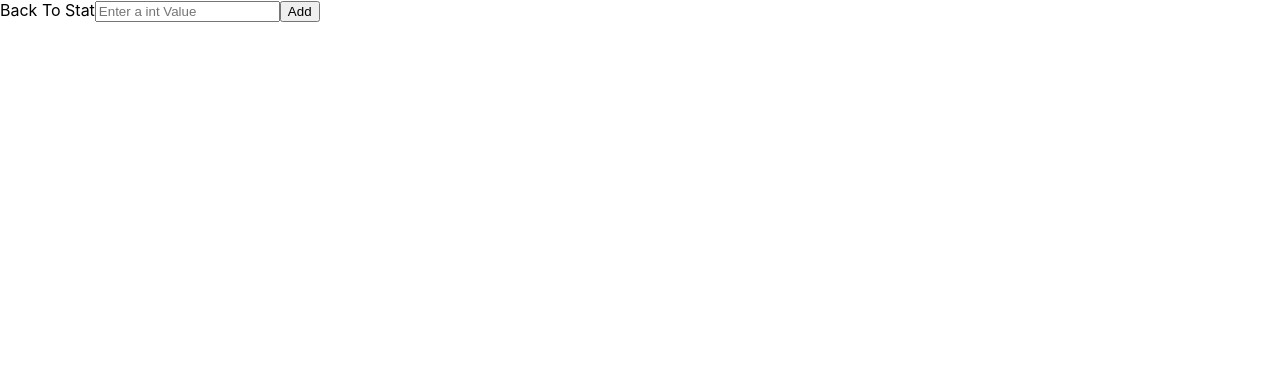
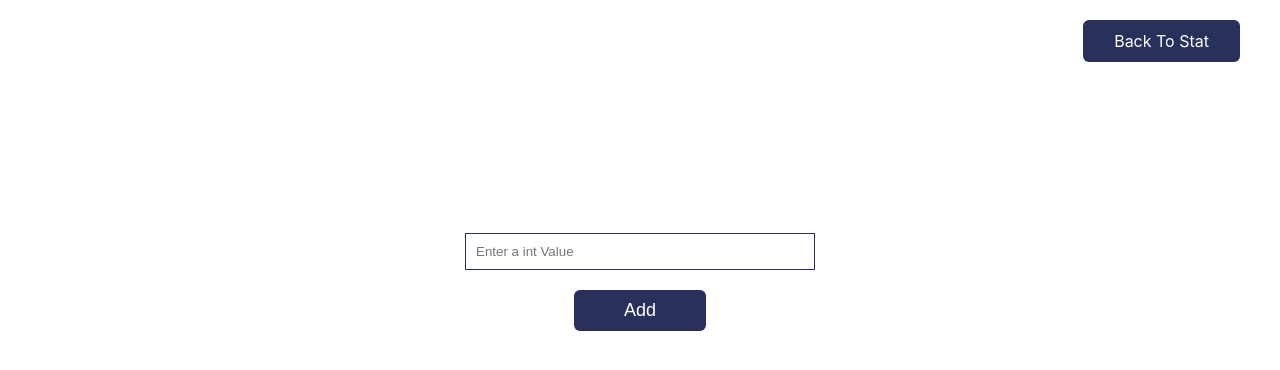
Before and after one commit to tanishgupta-git/nextjs-chart-grid, a Next.js app: page /addevent in a window 1280 px wide. Shown: the top 370 px of the page. Built offline with nearby package versions, Linux system fonts and the light colour scheme.

Commit message:
added basic functionality of tabs and style the addevent page

```diff
--- a/pages/addevent.tsx
+++ b/pages/addevent.tsx
@@ -1,21 +1,40 @@
 import { useState } from 'react';
 import type { NextPage } from 'next';
 import Link from 'next/link'
+import styles from '../styles/AddEvent.module.css';
+
 
 const AddEvent : NextPage = () => {
 
     const [value,setValue] = useState("");
     const handleSubmit = () => {
+       if (value === "" || Number(value) === NaN) {
+          alert("Enter a valid value");
+          return;
+       }
+       console.log({
+           value: value,
+           id : Math.floor(Math.random() * 10000),
+           time : new Date().getTime()
+       })
+    }
 
-    }
 
    return (
        <div>
-        <Link href="/">
-            <a>Back To Stat</a>
-        </Link>
-           <input  type="text" placeholder="Enter a int Value" value={value} onChange={ (e) => setValue(e.target.value)} />
-           <input type="button" value="Add" onClick={handleSubmit} />
+
+          <div className='linkContainer'>
+                <Link href="/">
+                    <a className='linkPage'>Back To Stat</a>
+                </Link>
+         </div>
+         <div className={styles.formContainer} >
+               <div className={styles.inputContainer}>
+                    <input type="text" placeholder="Enter a int Value" className={styles.inputvalue} value={value} onChange={ (e) => setValue(e.target.value)} />
+                    <input type="button" value="Add" className={styles.inputbutton} onClick={handleSubmit} />
+                </div>
+         </div>
+
        </div>
    )
 }
--- /dev/null
+++ b/styles/AddEvent.module.css
@@ -0,0 +1,33 @@
+.formContainer {
+    height: 50vh;
+    display: flex;
+    align-items: center;
+    justify-content: center;
+}
+
+.inputContainer {
+  display: flex;
+  flex-direction: column;
+  align-items: center;
+  width: 90%;
+  max-width: 500px;
+}
+
+.inputvalue {
+    display: block;
+    padding:10px;
+    border: 1px solid #29305B;
+    color: #29305B;
+    width: 70%;
+}
+
+.inputbutton {
+    background-color: #29305B;
+    padding: 10px 50px;
+    margin-top: 20px;
+    font-size: 18px;
+    border:none;
+    border-radius: 6px;
+    color: #ffffff;
+    cursor: pointer;
+}
--- a/styles/globals.css
+++ b/styles/globals.css
@@ -14,3 +14,39 @@ a {
 * {
   box-sizing: border-box;
 }
+
+.linkContainer {
+ display: flex;
+ justify-content: flex-end;
+ padding: 20px;
+}
+
+.tabActive,.linkPage{
+  display: inline-block;
+  background-color:#29305B;
+  color:#ffffff;
+  padding:10px 30px;
+  border-radius:6px;
+  border:1px solid transparent;
+  text-align: center;
+  transition: 0.2s;
+  margin-right: 20px;
+  cursor: pointer;
+}
+.tabInactive {
+  display: inline-block;
+  color:#29305B;
+  border:1px solid #29305B;
+  background-color: transparent;
+  padding:10px 30px;
+  border-radius:6px;
+  text-align: center;
+  transition: 0.2s;
+  margin-right: 20px;
+  cursor: pointer;
+}
+.linkPage:hover {
+  color:#29305B;
+  border:1px solid #29305B;
+  background-color: transparent;
+}
```
Also changed, not shown: components/EventChart.tsx (renamed from components/DataChart.tsx, +14 -5 lines), components/EventGrid.tsx (renamed from components/DataGrid.tsx, +13 -3 lines), pages/index.tsx (+22 -10 lines), styles/Home.module.css (added, +11 -0 lines).
